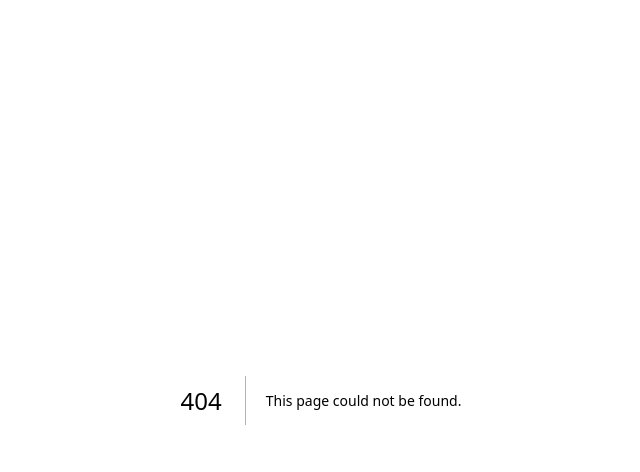
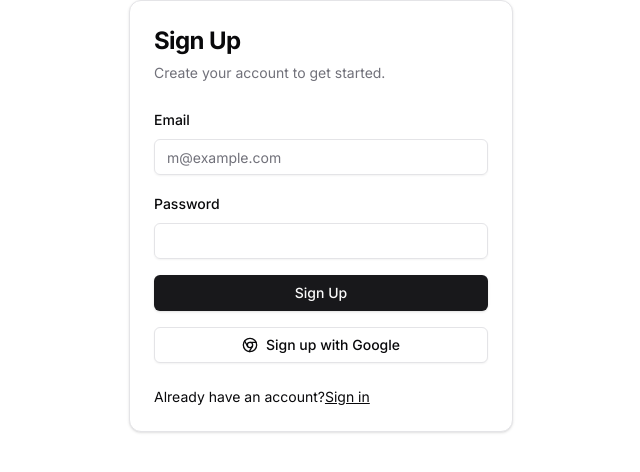
Before and after one commit to gabrieldasneves/MicroSaas-boilerplate, a Next.js app: page /auth in a window 1280 px wide. Before the commit this address had no page. Shown: the top 472 px of the page, without its empty margins (319-959 px from the left). Built offline with nearby package versions, Linux system fonts and the light colour scheme.

Commit message:
feat: preparing pages

```diff
--- /dev/null
+++ b/src/app/app/page.tsx
@@ -0,0 +1,3 @@
+export default function App() {
+  return <h1>app</h1>;
+}
--- /dev/null
+++ b/src/app/auth/_components/auth-form.tsx
@@ -0,0 +1,76 @@
+import {
+  Card,
+  CardHeader,
+  CardTitle,
+  CardDescription,
+  CardContent,
+  CardFooter,
+} from "@/components/ui/card";
+import { Label } from "@/components/ui/label";
+import { Input } from "@/components/ui/input";
+import { Button } from "@/components/ui/button";
+import Link from "next/link";
+
+function ChromeIcon(props: any) {
+  return (
+    <svg
+      {...props}
+      xmlns="http://www.w3.org/2000/svg"
+      width="24"
+      height="24"
+      viewBox="0 0 24 24"
+      fill="none"
+      stroke="currentColor"
+      strokeWidth="2"
+      strokeLinecap="round"
+      strokeLinejoin="round"
+    >
+      <circle cx="12" cy="12" r="10" />
+      <circle cx="12" cy="12" r="4" />
+      <line x1="21.17" x2="12" y1="8" y2="8" />
+      <line x1="3.95" x2="8.54" y1="6.06" y2="14" />
+      <line x1="10.88" x2="15.46" y1="21.94" y2="14" />
+    </svg>
+  );
+}
+
+export function AuthForm() {
+  return (
+    <Card className="mx-auto max-w-sm">
+      <CardHeader>
+        <CardTitle className="text-2xl font-bold">Sign Up</CardTitle>
+        <CardDescription>Create your account to get started.</CardDescription>
+      </CardHeader>
+      <CardContent>
+        <form className="space-y-4">
+          <div className="space-y-2">
+            <Label htmlFor="email">Email</Label>
+            <Input
+              id="email"
+              type="email"
+              placeholder="m@example.com"
+              required
+            />
+          </div>
+          <div className="space-y-2">
+            <Label htmlFor="password">Password</Label>
+            <Input id="password" type="password" required />
+          </div>
+          <Button type="submit" className="w-full">
+            Sign Up
+          </Button>
+          <Button variant="outline" className="w-full">
+            <ChromeIcon className="mr-2 h-4 w-4" />
+            Sign up with Google
+          </Button>
+        </form>
+      </CardContent>
+      <CardFooter className="text-center text-sm">
+        Already have an account?{" "}
+        <Link href="#" className="underline" prefetch={false}>
+          Sign in
+        </Link>
+      </CardFooter>
+    </Card>
+  );
+}
--- /dev/null
+++ b/src/app/auth/page.tsx
@@ -0,0 +1,5 @@
+import { AuthForm } from "./_components/auth-form";
+
+export default function AuthPage() {
+  return <AuthForm />;
+}
--- a/src/app/page.tsx
+++ b/src/app/page.tsx
@@ -1,113 +1,3 @@
-import Image from "next/image";
-
 export default function Home() {
-  return (
-    <main className="flex min-h-screen flex-col items-center justify-between p-24">
-      <div className="z-10 w-full max-w-5xl items-center justify-between font-mono text-sm lg:flex">
-        <p className="fixed left-0 top-0 flex w-full justify-center border-b border-gray-300 bg-gradient-to-b from-zinc-200 pb-6 pt-8 backdrop-blur-2xl dark:border-neutral-800 dark:bg-zinc-800/30 dark:from-inherit lg:static lg:w-auto  lg:rounded-xl lg:border lg:bg-gray-200 lg:p-4 lg:dark:bg-zinc-800/30">
-          Get started by editing&nbsp;
-          <code className="font-mono font-bold">src/app/page.tsx</code>
-        </p>
-        <div className="fixed bottom-0 left-0 flex h-48 w-full items-end justify-center bg-gradient-to-t from-white via-white dark:from-black dark:via-black lg:static lg:size-auto lg:bg-none">
-          <a
-            className="pointer-events-none flex place-items-center gap-2 p-8 lg:pointer-events-auto lg:p-0"
-            href="https://vercel.com?utm_source=create-next-app&utm_medium=appdir-template&utm_campaign=create-next-app"
-            target="_blank"
-            rel="noopener noreferrer"
-          >
-            By{" "}
-            <Image
-              src="/vercel.svg"
-              alt="Vercel Logo"
-              className="dark:invert"
-              width={100}
-              height={24}
-              priority
-            />
-          </a>
-        </div>
-      </div>
-
-      <div className="relative z-[-1] flex place-items-center before:absolute before:h-[300px] before:w-full before:-translate-x-1/2 before:rounded-full before:bg-gradient-radial before:from-white before:to-transparent before:blur-2xl before:content-[''] after:absolute after:-z-20 after:h-[180px] after:w-full after:translate-x-1/3 after:bg-gradient-conic after:from-sky-200 after:via-blue-200 after:blur-2xl after:content-[''] before:dark:bg-gradient-to-br before:dark:from-transparent before:dark:to-blue-700 before:dark:opacity-10 after:dark:from-sky-900 after:dark:via-[#0141ff] after:dark:opacity-40 sm:before:w-[480px] sm:after:w-[240px] before:lg:h-[360px]">
-        <Image
-          className="relative dark:drop-shadow-[0_0_0.3rem_#ffffff70] dark:invert"
-          src="/next.svg"
-          alt="Next.js Logo"
-          width={180}
-          height={37}
-          priority
-        />
-      </div>
-
-      <div className="mb-32 grid text-center lg:mb-0 lg:w-full lg:max-w-5xl lg:grid-cols-4 lg:text-left">
-        <a
-          href="https://nextjs.org/docs?utm_source=create-next-app&utm_medium=appdir-template&utm_campaign=create-next-app"
-          className="group rounded-lg border border-transparent px-5 py-4 transition-colors hover:border-gray-300 hover:bg-gray-100 hover:dark:border-neutral-700 hover:dark:bg-neutral-800/30"
-          target="_blank"
-          rel="noopener noreferrer"
-        >
-          <h2 className="mb-3 text-2xl font-semibold">
-            Docs{" "}
-            <span className="inline-block transition-transform group-hover:translate-x-1 motion-reduce:transform-none">
-              -&gt;
-            </span>
-          </h2>
-          <p className="m-0 max-w-[30ch] text-sm opacity-50">
-            Find in-depth information about Next.js features and API.
-          </p>
-        </a>
-
-        <a
-          href="https://nextjs.org/learn?utm_source=create-next-app&utm_medium=appdir-template-tw&utm_campaign=create-next-app"
-          className="group rounded-lg border border-transparent px-5 py-4 transition-colors hover:border-gray-300 hover:bg-gray-100 hover:dark:border-neutral-700 hover:dark:bg-neutral-800/30"
-          target="_blank"
-          rel="noopener noreferrer"
-        >
-          <h2 className="mb-3 text-2xl font-semibold">
-            Learn{" "}
-            <span className="inline-block transition-transform group-hover:translate-x-1 motion-reduce:transform-none">
-              -&gt;
-            </span>
-          </h2>
-          <p className="m-0 max-w-[30ch] text-sm opacity-50">
-            Learn about Next.js in an interactive course with&nbsp;quizzes!
-          </p>
-        </a>
-
-        <a
-          href="https://vercel.com/templates?framework=next.js&utm_source=create-next-app&utm_medium=appdir-template&utm_campaign=create-next-app"
-          className="group rounded-lg border border-transparent px-5 py-4 transition-colors hover:border-gray-300 hover:bg-gray-100 hover:dark:border-neutral-700 hover:dark:bg-neutral-800/30"
-          target="_blank"
-          rel="noopener noreferrer"
-        >
-          <h2 className="mb-3 text-2xl font-semibold">
-            Templates{" "}
-            <span className="inline-block transition-transform group-hover:translate-x-1 motion-reduce:transform-none">
-              -&gt;
-            </span>
-          </h2>
-          <p className="m-0 max-w-[30ch] text-sm opacity-50">
-            Explore starter templates for Next.js.
-          </p>
-        </a>
-
-        <a
-          href="https://vercel.com/new?utm_source=create-next-app&utm_medium=appdir-template&utm_campaign=create-next-app"
-          className="group rounded-lg border border-transparent px-5 py-4 transition-colors hover:border-gray-300 hover:bg-gray-100 hover:dark:border-neutral-700 hover:dark:bg-neutral-800/30"
-          target="_blank"
-          rel="noopener noreferrer"
-        >
-          <h2 className="mb-3 text-2xl font-semibold">
-            Deploy{" "}
-            <span className="inline-block transition-transform group-hover:translate-x-1 motion-reduce:transform-none">
-              -&gt;
-            </span>
-          </h2>
-          <p className="m-0 max-w-[30ch] text-balance text-sm opacity-50">
-            Instantly deploy your Next.js site to a shareable URL with Vercel.
-          </p>
-        </a>
-      </div>
-    </main>
-  );
+  return <main>landing page</main>;
 }
```
